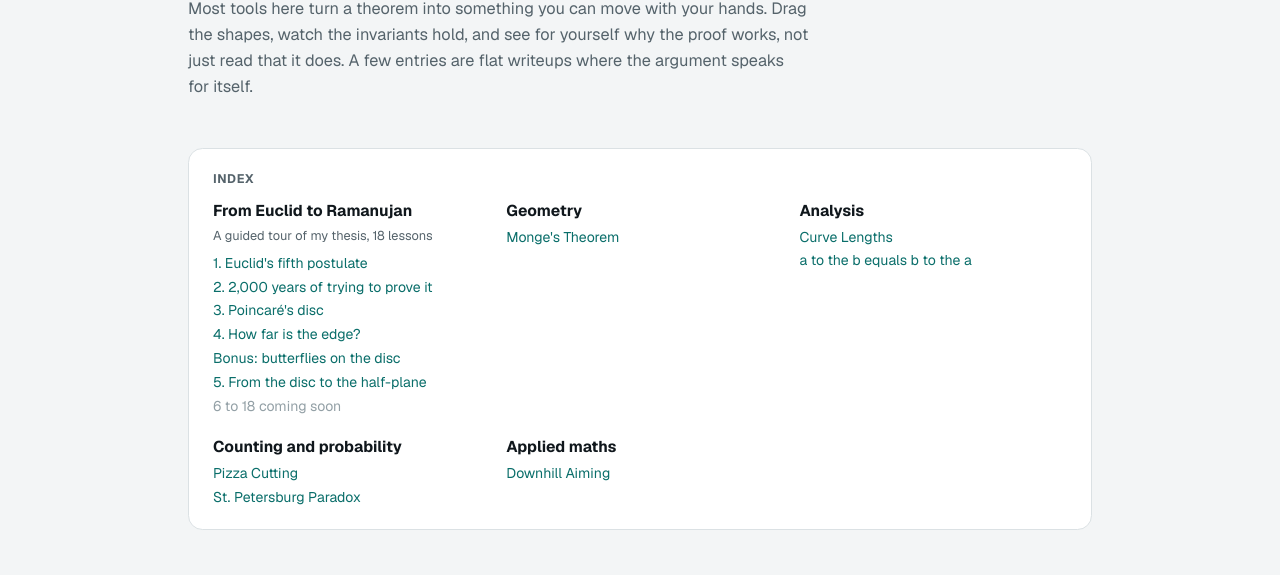
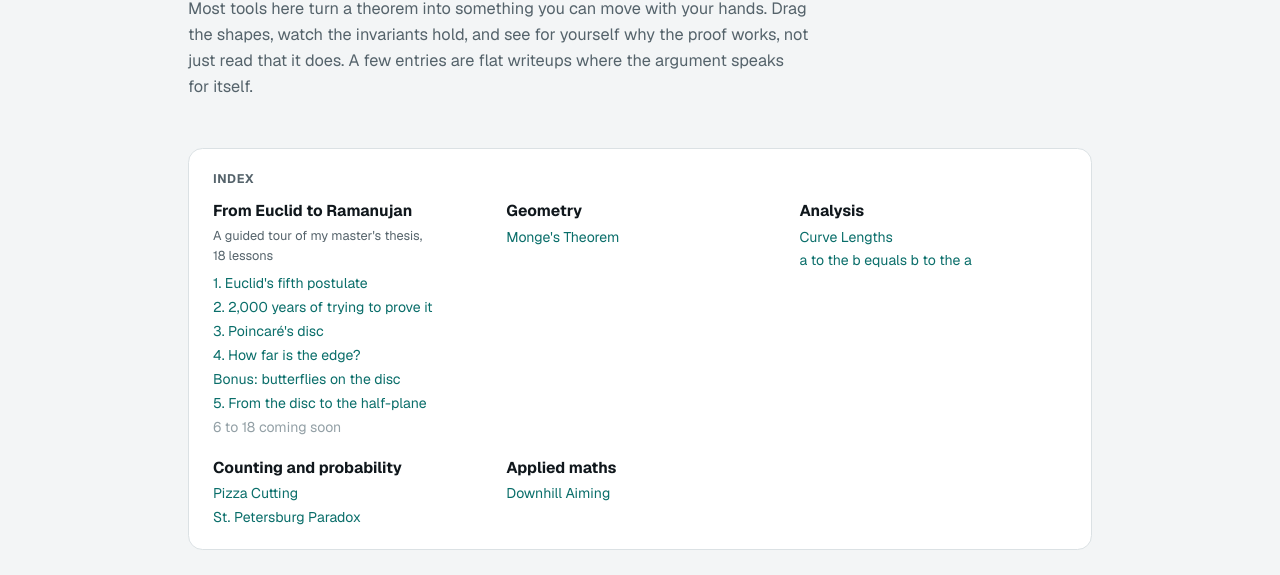
Before and after one commit to DrPhil-dev/Dr-Phil-s-Math-Blog, a plain HTML site: page index.html in a window 1280 px wide. Shown: the part 197-772 px from the top of the page. Drawn offline with nearby package versions, Linux system fonts and the light colour scheme; a web font is replaced by a local one.

Commit message:
Home page: say 'my master's thesis' in the tour index
Co-Authored-By: Claude Opus 5.5 <noreply@anthropic.com>
Claude-Session: https://claude.ai/code/session_013uu38KzxMVQVtAf9onw2QA

```diff
--- a/index.html
+++ b/index.html
@@ -50,7 +50,7 @@
       <div class="index-cols">
         <div>
           <h3><a href="#tour">From Euclid to Ramanujan</a></h3>
-          <p class="index-sub">A guided tour of my thesis, 18 lessons</p>
+          <p class="index-sub">A guided tour of my master's thesis, 18 lessons</p>
           <ul><li><a href="tour/01-parallel-postulate/">1. Euclid's fifth postulate</a></li><li><a href="tour/02-two-thousand-years/">2. 2,000 years of trying to prove it</a></li><li><a href="tour/03-poincare-disc/">3. Poincar&eacute;'s disc</a></li><li><a href="tour/04-distance/">4. How far is the edge?</a></li><li><a href="tour/04-distance/butterflies/">Bonus: butterflies on the disc</a></li><li><a href="tour/05-mobius/">5. From the disc to the half-plane</a></li><li class="soon">6 to 18 coming soon</li></ul>
         </div>
         <div>
```
